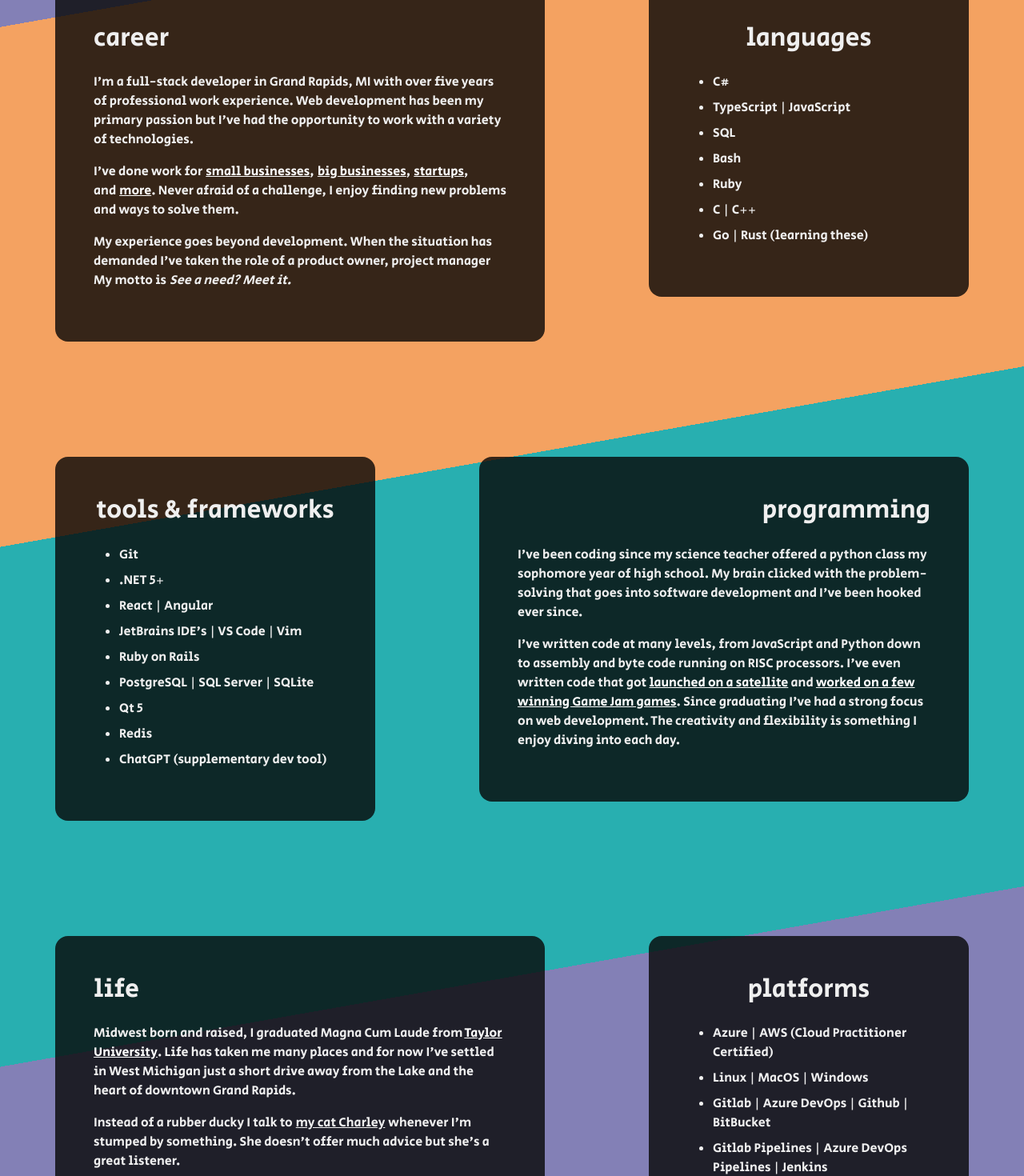
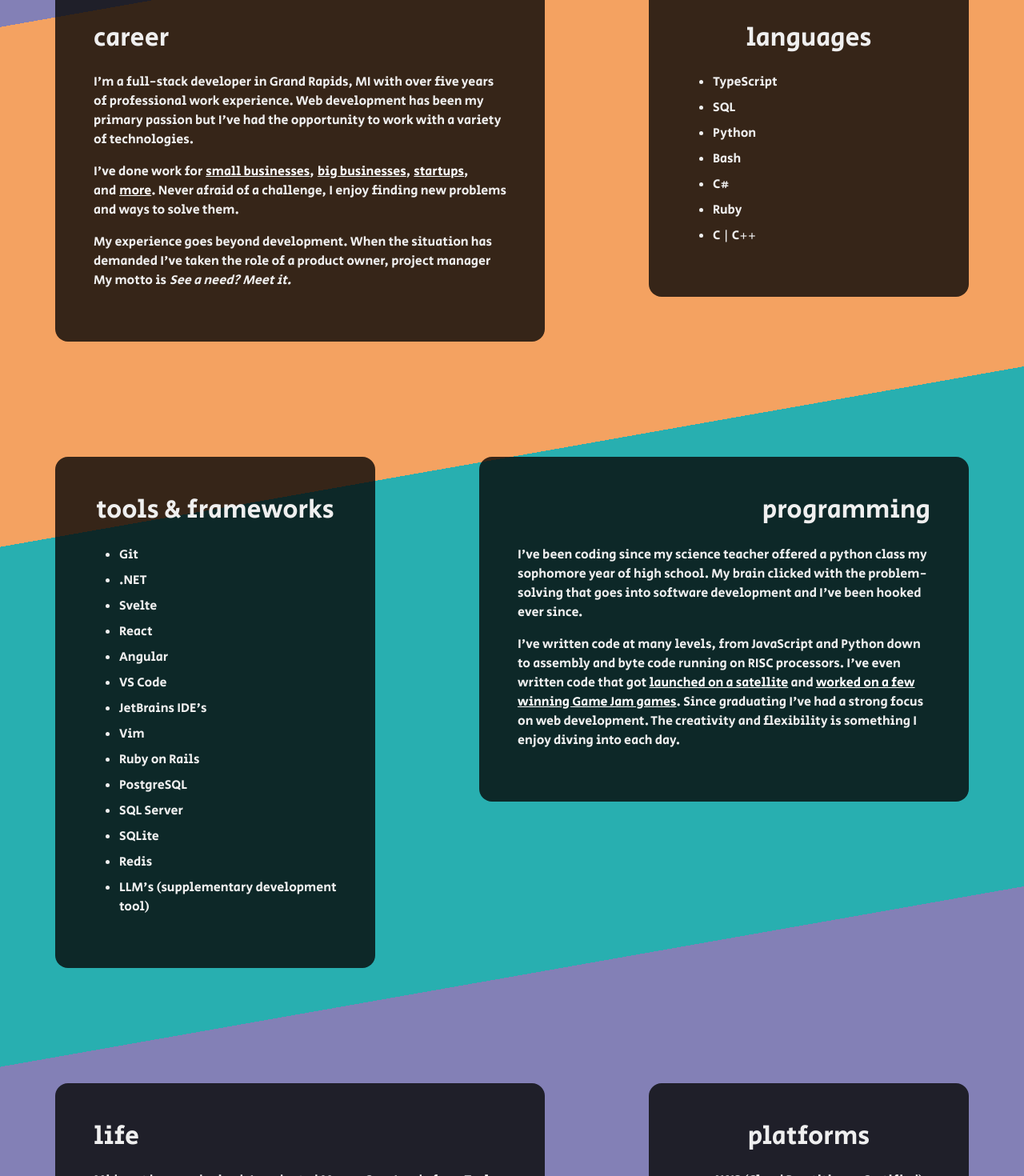
Before and after one commit to RyGuyCompSci/site, a React (Create React App) app: page / in a window 1280 px wide. Shown: the part 680-2150 px from the top of the page at 80% size. Built offline with nearby package versions, Linux system fonts and the light colour scheme.

Commit message:
Fix contact, add Gentex block

```diff
--- a/src/App.js
+++ b/src/App.js
@@ -112,14 +112,14 @@ const App = () => {
                         <a
                             target="_blank"
                             rel="noreferrer"
-                            href="https://dornerworks.com"
+                            href="https://gentex.com"
                             className="ms-1 hidden-parent"
                         >
                             more
                             <img
-                                src="https://media.licdn.com/dms/image/D560BAQHsQRXJgLORXA/company-logo_200_200/0/1697478368780/dornerworks_logo?e=2147483647&v=beta&t=gqUq1yNrMdQQN-Nk2d-ESx1U0Evb4SQfIJd_S4J7u14"
+                                src="https://encrypted-tbn0.gstatic.com/images?q=tbn:ANd9GcRDcT2Nwy3H0_KNdtP6-k_pIA37io1MgNhQ0A&s"
                                 className="hidden-child dark-border rounded p-2 bg-blue"
-                                alt="Dornerworks logo"
+                                alt="Gentex logo"
                             />
                         </a>
                         . Never afraid of a challenge, I enjoy finding new
@@ -136,13 +136,13 @@ const App = () => {
                 <Box>
                     <h2 className="mb-4 text-center">languages</h2>
                     <ul>
+                        <li>TypeScript</li>
+                        <li>SQL</li>
+                        <li>Python</li>
+                        <li>Bash</li>
                         <li>C#</li>
-                        <li>TypeScript | JavaScript</li>
-                        <li>SQL</li>
-                        <li>Bash</li>
                         <li>Ruby</li>
                         <li>C | C++</li>
-                        <li>Go | Rust (learning these)</li>
                     </ul>
                 </Box>
             </Col>
@@ -153,14 +153,19 @@ const App = () => {
                     <h2 className="mb-4 text-center">tools & frameworks</h2>
                     <ul>
                         <li>Git</li>
-                        <li>.NET 5+</li>
-                        <li>React | Angular</li>
-                        <li>JetBrains IDE's | VS Code | Vim</li>
+                        <li>.NET</li>
+                        <li>Svelte</li>
+                        <li>React</li>
+                        <li>Angular</li>
+                        <li>VS Code</li>
+                        <li>JetBrains IDE's</li>
+                        <li>Vim</li>
                         <li>Ruby on Rails</li>
-                        <li>PostgreSQL | SQL Server | SQLite</li>
-                        <li>Qt 5</li>
+                        <li>PostgreSQL</li>
+                        <li>SQL Server</li>
+                        <li>SQLite</li>
                         <li>Redis</li>
-                        <li>ChatGPT (supplementary dev tool)</li>
+                        <li>LLM's (supplementary development tool)</li>
                     </ul>
                 </Box>
             </Col>
@@ -249,10 +254,10 @@ const App = () => {
                 <Box>
                     <h2 className="mb-4 text-center">platforms</h2>
                     <ul>
-                        <li>Azure | AWS (Cloud Practitioner Certified)</li>
+                        <li>AWS (Cloud Practitioner Certified) | Azure | Google Cloud</li>
                         <li>Linux | MacOS | Windows</li>
-                        <li>Gitlab | Azure DevOps | Github | BitBucket</li>
-                        <li>Gitlab Pipelines | Azure DevOps Pipelines | Jenkins</li>
+                        <li>Azure DevOps | Github | Gitlab | BitBucket</li>
+                        <li>Azure DevOps Pipelines | Gitlab Pipelines | Jenkins</li>
                     </ul>
                 </Box>
             </Col>
@@ -265,9 +270,18 @@ const App = () => {
                 <br className="d-lg-none" />
                 <Box>
                     <ResumeEntry
+                        name="Cloud Developer III"
+                        position="Gentex Corporation | Zeeland, MI"
+                        duration="AUG 2024 -- PRESENT"
+                    >
+                    </ResumeEntry>
+                </Box>
+                <br className="d-lg-none" />
+                <Box>
+                    <ResumeEntry
                         name="Cloud Solutions Engineer III"
                         position="DornerWorks | Grand Rapids, MI"
-                        duration="NOV 2021 -- PRESENT"
+                        duration="NOV 2021 -- AUG 2024"
                     >
                         <ul>
                             <li>Operating as a full-stack engineer specializing in <a href="https://dornerworks.com/solutions/product-development/iot-solutions/" target="_blank" rel="noreferrer">web-facing and IoT projects</a></li>
@@ -383,7 +397,7 @@ const App = () => {
             </Col>
         </Row>
         <Row>
-            <Col lg="3" className="my-4 mx-auto" id="connect">
+            <Col lg="4" className="mx-auto" id="connect">
                 <Box>
                     <h2 className="mb-4 text-center">connect</h2>
                     <ul>
```
